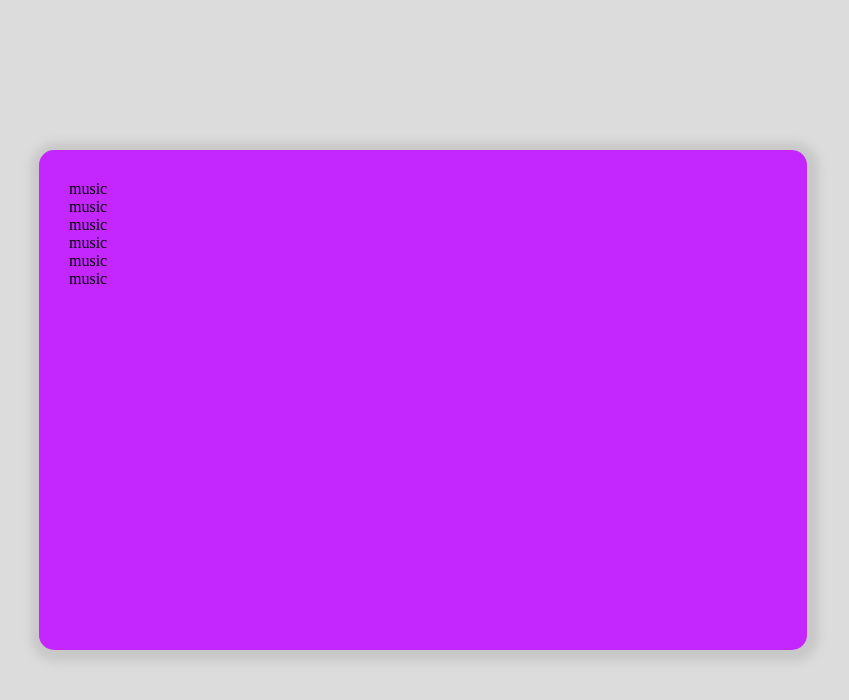
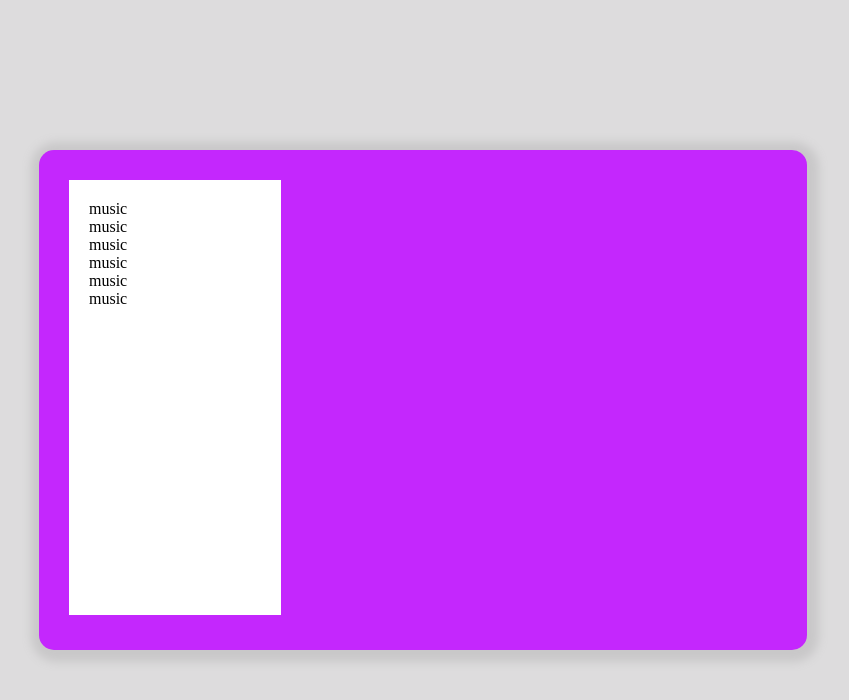
Before and after one commit to moradi47/Music-Player, a plain HTML site: page index.html in a window 1280 px wide. Shown: the whole page, without its empty margins (217-1066 px from the left). Drawn offline with Linux system fonts and the light colour scheme.

Commit message:
Add style to list class

```diff
--- a/Css/main.css
+++ b/Css/main.css
@@ -24,3 +24,10 @@ body{
 li{
     list-style-type: none;
 }
+
+.list{
+    width:30%;
+    height: 435px;
+    background-color: #fff;
+    padding:20px
+}
```
